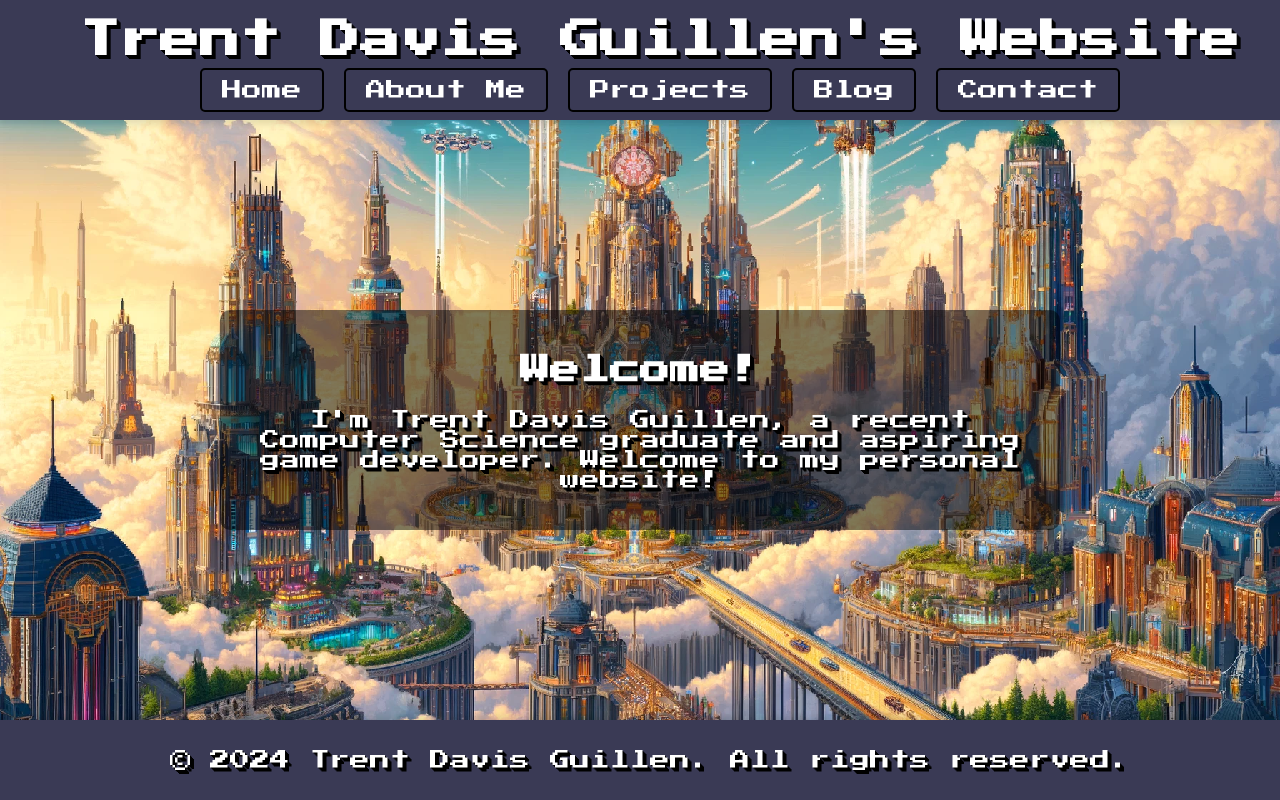
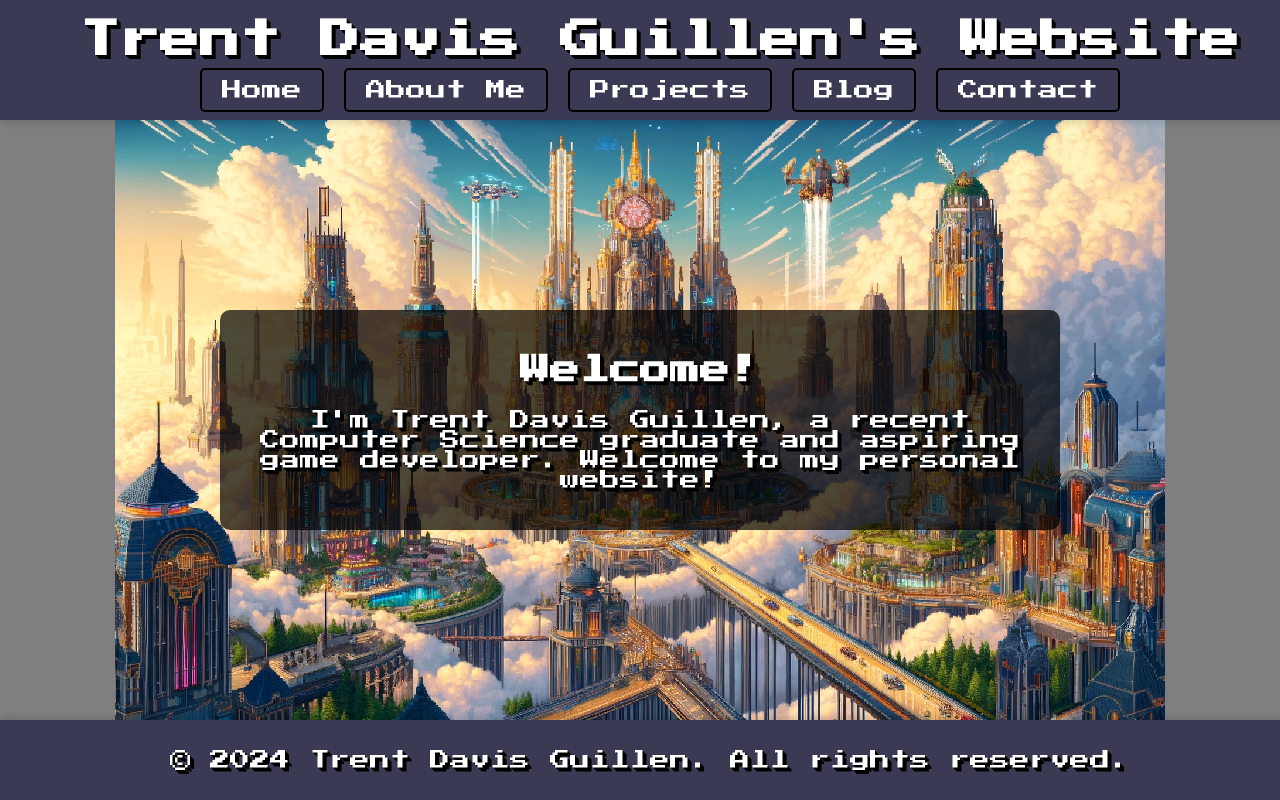
Before and after one commit to thetent1/Website, a plain HTML site: page index.html in a window 1280 px wide. Shown: the top 800 px of the page. Drawn offline with Linux system fonts and the light colour scheme.

Commit message:
Update styles.css

```diff
--- a/styles.css
+++ b/styles.css
@@ -58,16 +58,17 @@ nav ul li a:hover {
 .content-wrapper {
     flex: 1;
     background: url('images/retrocity3.png') no-repeat center center;
-    background-size: cover;
+    background-size: contain; /* Ensures the entire image is shown */
     padding: 20px;
     display: flex;
     justify-content: center;
     align-items: center;
+    background-color: rgba(0, 0, 0, 0.5); /* Added background color for contrast */
 }
 
 /* Main content styles */
 main {
-    background-color: rgba(0, 0, 0, 0.5);
+    background-color: rgba(0, 0, 0, 0.7); /* More opacity for better readability */
     border-radius: 10px;
     max-width: 800px;
     width: 100%;
```
